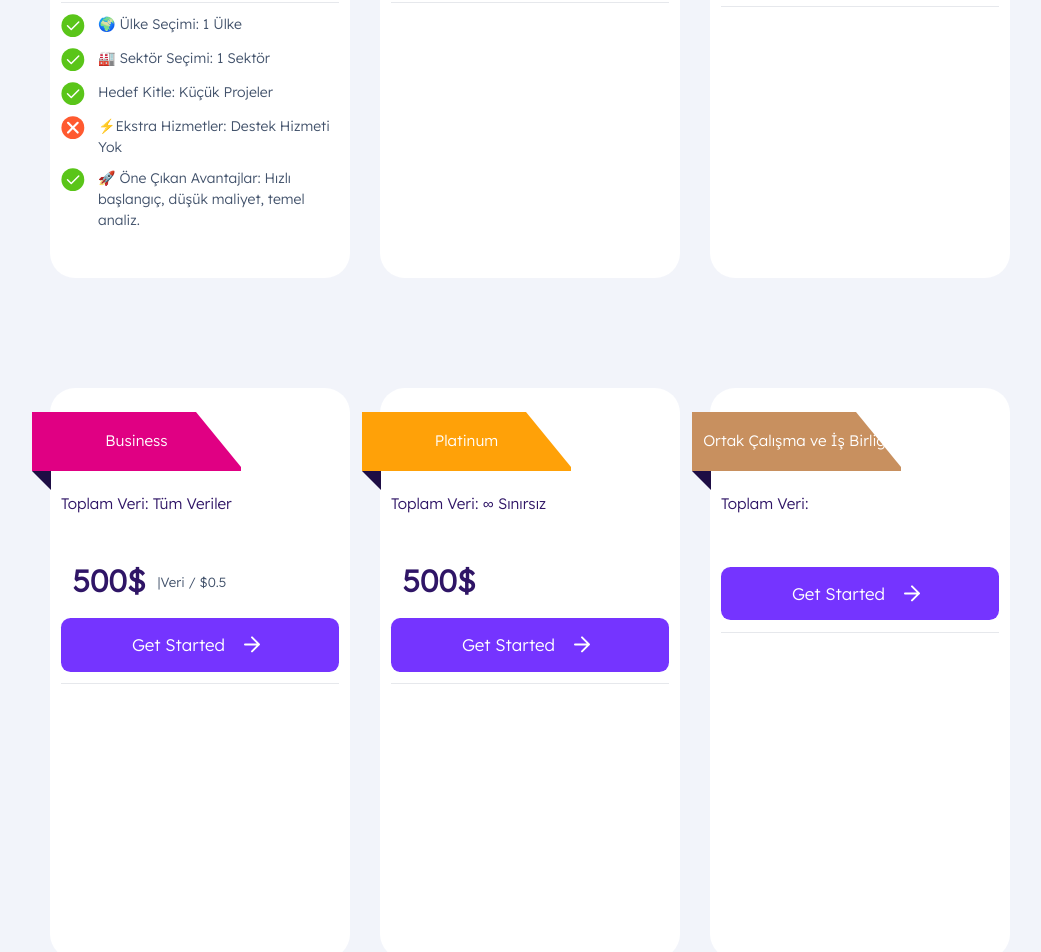
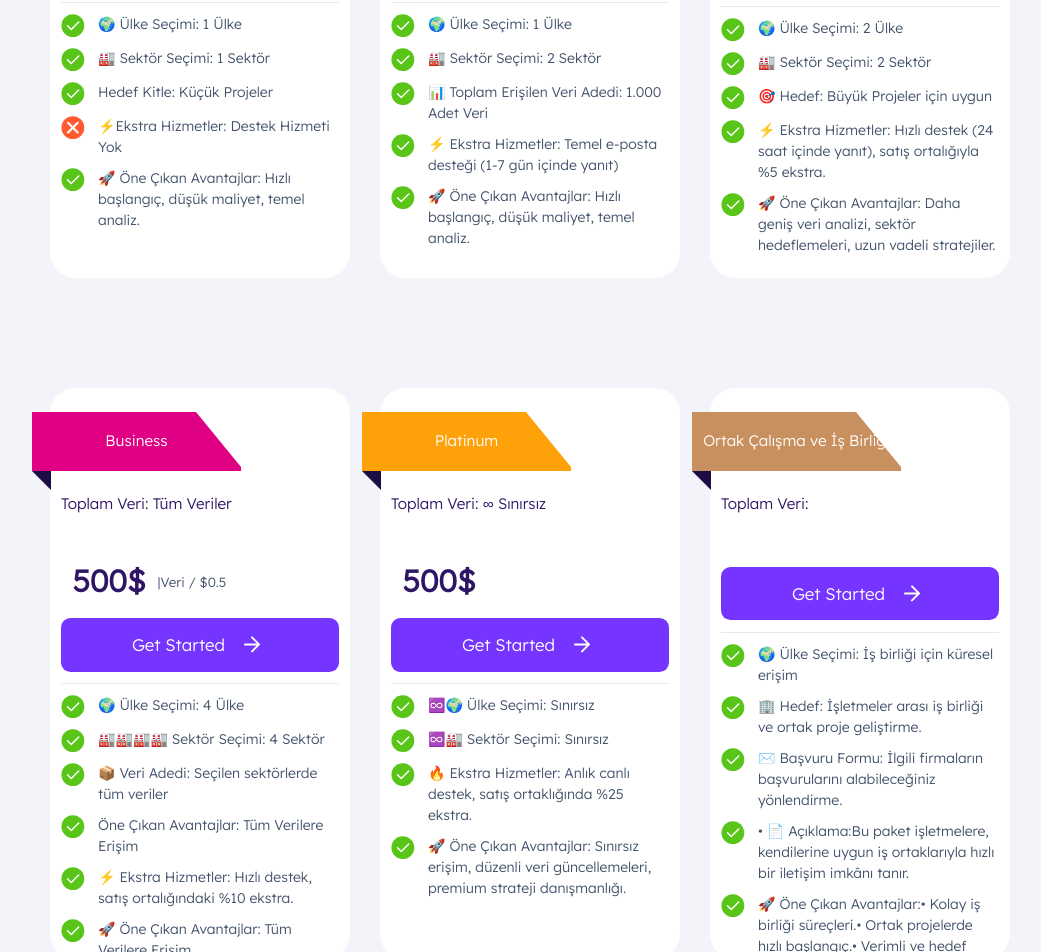
Before and after one commit to Medyanes-360/big-data-sale, a Next.js app: page / in a window 1280 px wide. Shown: the part 2219-3171 px from the top of the page, without its empty margins (110-1151 px from the left). Built offline with nearby package versions, Linux system fonts and the light colour scheme.

Commit message:
SectionPackages all card text updates

```diff
--- a/components/home/sectionPackages/index.jsx
+++ b/components/home/sectionPackages/index.jsx
@@ -33,6 +33,23 @@ const SectionPackages = () => {
       price: "100$",
       frequency: "Veri / $1",
       bgColor: "#8A33B9",
+
+      items: [
+        { iconType: "CheckSuccess", text: "🌍 Ülke Seçimi: 1 Ülke" },
+        { iconType: "CheckSuccess", text: "🏭 Sektör Seçimi: 2 Sektör" },
+        {
+          iconType: "CheckSuccess",
+          text: "📊 Toplam Erişilen Veri Adedi: 1.000 Adet Veri",
+        },
+        {
+          iconType: "CheckSuccess",
+          text: "⚡ Ekstra Hizmetler: Temel e-posta desteği (1-7 gün içinde yanıt)",
+        },
+        {
+          iconType: "CheckSuccess",
+          text: "🚀 Öne Çıkan Avantajlar: Hızlı başlangıç, düşük maliyet, temel analiz.",
+        },
+      ],
     },
     {
       packageName: "Profosyonel",
@@ -41,6 +58,22 @@ const SectionPackages = () => {
       frequency: "Veri / $0.5",
       bgColor: "#2B7300",
       recommended: true, // Önerilen paketi işaretlemek için
+      items: [
+        { iconType: "CheckSuccess", text: "🌍 Ülke Seçimi: 2 Ülke" },
+        { iconType: "CheckSuccess", text: "🏭 Sektör Seçimi: 2 Sektör" },
+        {
+          iconType: "CheckSuccess",
+          text: "🎯 Hedef: Büyük Projeler için uygun",
+        },
+        {
+          iconType: "CheckSuccess",
+          text: "⚡ Ekstra Hizmetler: Hızlı destek (24 saat içinde yanıt), satış ortalığıyla %5 ekstra.",
+        },
+        {
+          iconType: "CheckSuccess",
+          text: "🚀 Öne Çıkan Avantajlar: Daha geniş veri analizi, sektör hedeflemeleri, uzun vadeli stratejiler.",
+        },
+      ],
     },
     {
       packageName: "Business",
@@ -48,6 +81,26 @@ const SectionPackages = () => {
       price: "500$",
       frequency: "Veri / $0.5",
       bgColor: "#E00083",
+      items: [
+        { iconType: "CheckSuccess", text: "🌍 Ülke Seçimi: 4 Ülke" },
+        { iconType: "CheckSuccess", text: "🏭🏭🏭🏭 Sektör Seçimi: 4 Sektör" },
+        {
+          iconType: "CheckSuccess",
+          text: "📦 Veri Adedi: Seçilen sektörlerde tüm veriler",
+        },
+        {
+          iconType: "CheckSuccess",
+          text: "Öne Çıkan Avantajlar: Tüm Verilere Erişim",
+        },
+        {
+          iconType: "CheckSuccess",
+          text: "⚡ Ekstra Hizmetler: Hızlı destek, satış ortalığındaki %10 ekstra.",
+        },
+        {
+          iconType: "CheckSuccess",
+          text: "🚀 Öne Çıkan Avantajlar: Tüm Verilere Erişim.",
+        },
+      ],
     },
     {
       packageName: "Platinum",
@@ -55,10 +108,45 @@ const SectionPackages = () => {
       price: "500$",
       frequency: "",
       bgColor: "#FFA108",
+      items: [
+        { iconType: "CheckSuccess", text: "♾️🌍 Ülke Seçimi: Sınırsız" },
+        { iconType: "CheckSuccess", text: "♾️🏭 Sektör Seçimi: Sınırsız" },
+        {
+          iconType: "CheckSuccess",
+          text: "🔥 Ekstra Hizmetler: Anlık canlı destek, satış ortaklığında %25 ekstra.",
+        },
+        {
+          iconType: "CheckSuccess",
+          text: "🚀 Öne Çıkan Avantajlar: Sınırsız erişim, düzenli veri güncellemeleri, premium strateji danışmanlığı.",
+        },
+      ],
     },
     {
       packageName: "Ortak Çalışma ve İş Birliği",
       bgColor: "#C8905F",
+      items: [
+        {
+          iconType: "CheckSuccess",
+          text: "🌍 Ülke Seçimi: İş birliği için küresel erişim",
+        },
+        {
+          iconType: "CheckSuccess",
+          text: "🏢 Hedef: İşletmeler arası iş birliği ve ortak proje geliştirme.",
+        },
+        {
+          iconType: "CheckSuccess",
+          text: "✉️ Başvuru Formu: İlgili firmaların başvurularını alabileceğiniz yönlendirme.",
+        },
+        {
+          iconType: "CheckSuccess",
+          text: "	•	📄 Açıklama:Bu paket işletmelere, kendilerine uygun iş ortaklarıyla hızlı bir iletişim imkânı tanır.",
+        },
+        {
+          iconType: "CheckSuccess",
+          text: "🚀 Öne Çıkan Avantajlar:•	Kolay iş birliği süreçleri.•	Ortak projelerde hızlı başlangıç.•	Verimli ve hedef odaklı iletişim.",
+        },
+      ],
+      partner: true, //ortak çalışma ve iş birliği kısmı
     },
   ];
 
```
